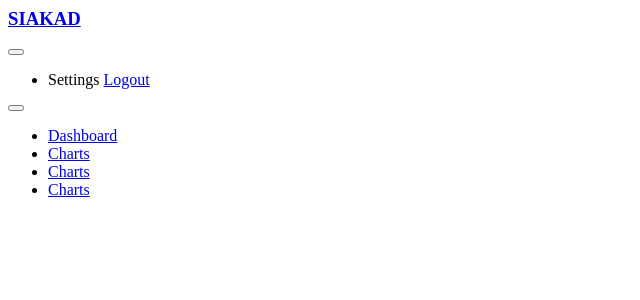
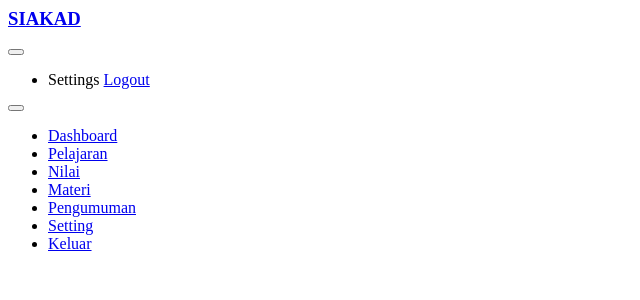
Before and after one commit to dikimeip/siakad-codeigniter, a CodeIgniter app: the page made by application/views/siswa/template/menu.php in a window 1280 px wide. Shown: the top 300 px of the page, without its empty margins (0-640 px from the left). Run offline with CodeIgniter, Linux system fonts and the light colour scheme; data that the repository does not hold is empty.

Commit message:
memperbaaiki menu siswa

```diff
--- a/application/views/siswa/template/menu.php
+++ b/application/views/siswa/template/menu.php
@@ -45,19 +45,37 @@
            <li class="nav-item">
             <a class="nav-link" href="pages/charts/chartjs.html">
               <i class="ti-pie-chart menu-icon"></i>
-              <span class="menu-title">Charts</span>
+              <span class="menu-title">Pelajaran</span>
             </a>
           </li>
            <li class="nav-item">
             <a class="nav-link" href="pages/charts/chartjs.html">
               <i class="ti-pie-chart menu-icon"></i>
-              <span class="menu-title">Charts</span>
+              <span class="menu-title">Nilai</span>
             </a>
           </li>
            <li class="nav-item">
             <a class="nav-link" href="pages/charts/chartjs.html">
               <i class="ti-pie-chart menu-icon"></i>
-              <span class="menu-title">Charts</span>
+              <span class="menu-title">Materi</span>
+            </a>
+          </li>
+           <li class="nav-item">
+            <a class="nav-link" href="pages/charts/chartjs.html">
+              <i class="ti-pie-chart menu-icon"></i>
+              <span class="menu-title">Pengumuman</span>
+            </a>
+          </li>
+           <li class="nav-item">
+            <a class="nav-link" href="pages/charts/chartjs.html">
+              <i class="ti-pie-chart menu-icon"></i>
+              <span class="menu-title">Setting</span>
+            </a>
+          </li>
+           <li class="nav-item">
+            <a class="nav-link" href="pages/charts/chartjs.html">
+              <i class="ti-pie-chart menu-icon"></i>
+              <span class="menu-title">Keluar</span>
             </a>
           </li>
         </ul>
```
